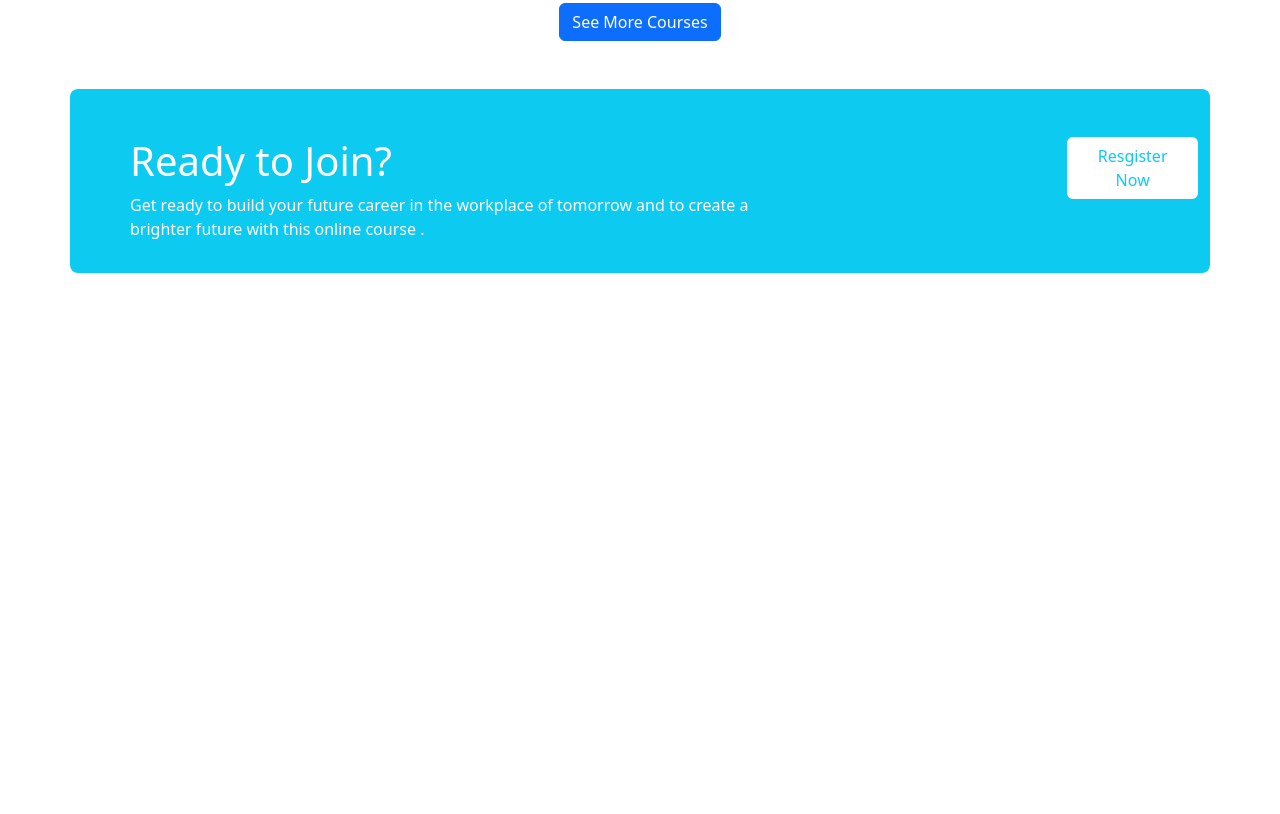
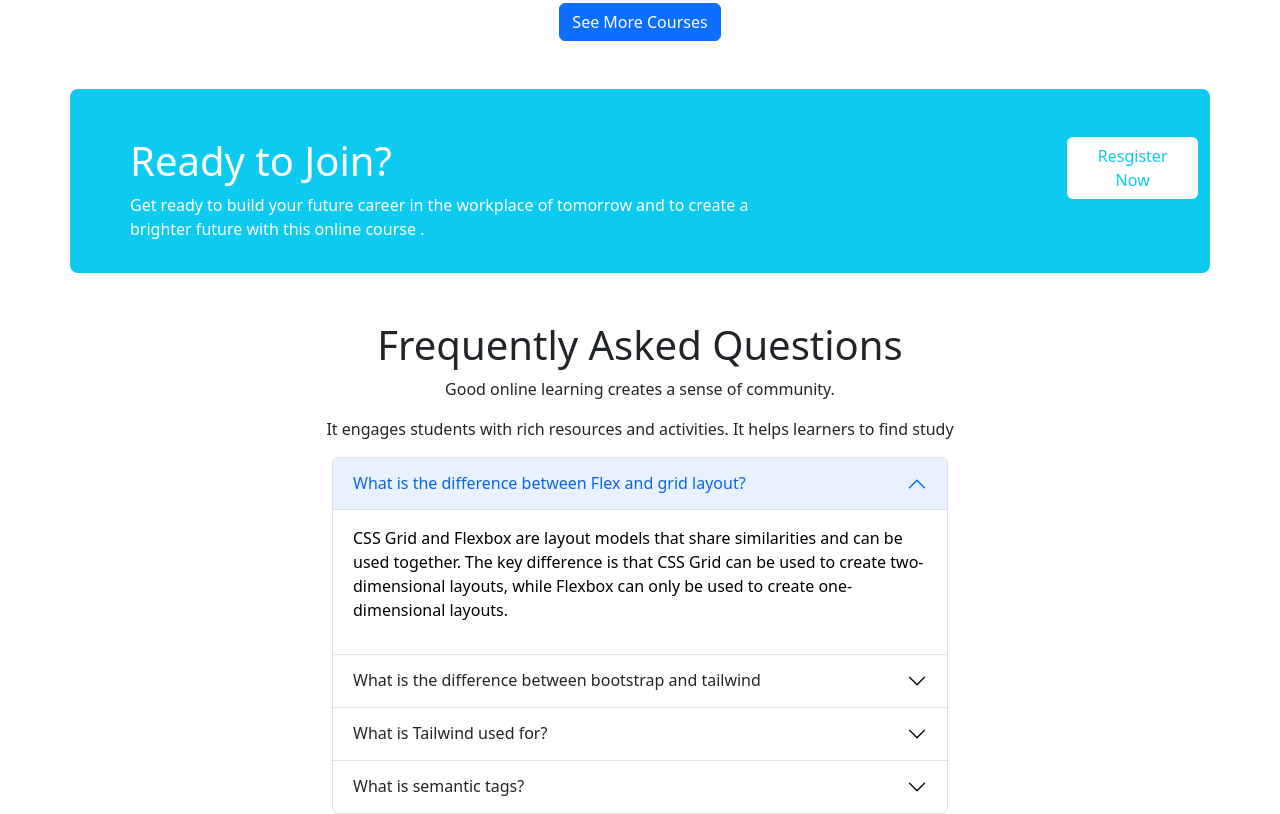
Before and after one commit to Ripadiu/digital-learning, a plain HTML site: page index.html in a window 1280 px wide. Shown: the part 1557-2371 px from the top of the page. Before the commit the page ends 1830 px from the top, so only its background shows below. Drawn offline with nearby package versions, Linux system fonts and the light colour scheme.

Commit message:
questions section added

```diff
--- a/index.html
+++ b/index.html
@@ -278,6 +278,81 @@
                 </div>
 
         </section>
+        <!-- Questions section  -->
+
+        <section class="mt-5">
+            <h1 class="text-center">Frequently Asked Questions</h1>
+            <p class="text-center">Good online learning creates a sense of community.</p>
+            <p class="text-center"> It engages students with rich resources and activities. It helps learners to find
+                study</p>
+            <div class="container accordion w-50" id="accordionExample">
+                <div class="accordion-item">
+                    <h2 class="accordion-header" id="headingOne">
+                        <button class="accordion-button" type="button" data-bs-toggle="collapse"
+                            data-bs-target="#collapseOne" aria-expanded="true" aria-controls="collapseOne">
+                            What is the difference between Flex and grid layout?
+                        </button>
+                    </h2>
+                    <div id="collapseOne" class="accordion-collapse collapse show" aria-labelledby="headingOne"
+                        data-bs-parent="#accordionExample">
+                        <div class="accordion-body">
+                            <p> CSS Grid and Flexbox are layout models that share similarities and can be used together.
+                                The key difference is that CSS Grid can be used to create two-dimensional layouts, while
+                                Flexbox can only be used to create one-dimensional layouts.</p>
+                        </div>
+                    </div>
+                </div>
+                <div class="accordion-item">
+                    <h2 class="accordion-header" id="headingTwo">
+                        <button class="accordion-button collapsed" type="button" data-bs-toggle="collapse"
+                            data-bs-target="#collapseTwo" aria-expanded="false" aria-controls="collapseTwo">
+                            What is the difference between bootstrap and tailwind
+                        </button>
+                    </h2>
+                    <div id="collapseTwo" class="accordion-collapse collapse" aria-labelledby="headingTwo"
+                        data-bs-parent="#accordionExample">
+                        <div class="accordion-body">
+                            <p>Bootstrap comes with a set of pre-styled responsive, mobile-first components that possess
+                                a definite UI kit. Tailwind CSS uses a set of utility classes to create a neat UI with
+                                more flexibility and uniqueness. Sites created using Bootstrap follow the generic
+                                pattern that makes them look identical.</p>
+                        </div>
+                    </div>
+                </div>
+                <div class="accordion-item">
+                    <h2 class="accordion-header" id="headingThree">
+                        <button class="accordion-button collapsed" type="button" data-bs-toggle="collapse"
+                            data-bs-target="#collapseThree" aria-expanded="false" aria-controls="collapseThree">
+                            What is Tailwind used for?
+                        </button>
+                    </h2>
+                    <div id="collapseThree" class="accordion-collapse collapse" aria-labelledby="headingThree"
+                        data-bs-parent="#accordionExample">
+                        <div class="accordion-body">
+                            <p>It Enables Building Complex Responsive Layouts Freely: The Tailwind CSS framework uses a
+                                default mobile-first approach. The availability of utility classes makes it easier to
+                                build complex responsive layouts freely.</p>
+                        </div>
+                    </div>
+                </div>
+                <div class="accordion-item">
+                    <h2 class="accordion-header" id="headingThree">
+                        <button class="accordion-button collapsed" type="button" data-bs-toggle="collapse"
+                            data-bs-target="#collapseThree" aria-expanded="false" aria-controls="collapseThree">
+                            What is semantic tags?
+                        </button>
+                    </h2>
+                    <div id="collapseThree" class="accordion-collapse collapse" aria-labelledby="headingThree"
+                        data-bs-parent="#accordionExample">
+                        <div class="accordion-body">
+                            <p>The HTML semantics refers to the tags that provide meaning to an HTML page rather than
+                                just presentation. It makes HTML more comprehensible by better defining the different
+                                sections and layout of web pages.</p>
+                        </div>
+                    </div>
+                </div>
+            </div>
+        </section>
     </main>
     <script src="https://cdn.jsdelivr.net/npm/bootstrap@5.2.0/dist/js/bootstrap.bundle.min.js"></script>
 </body>
```
